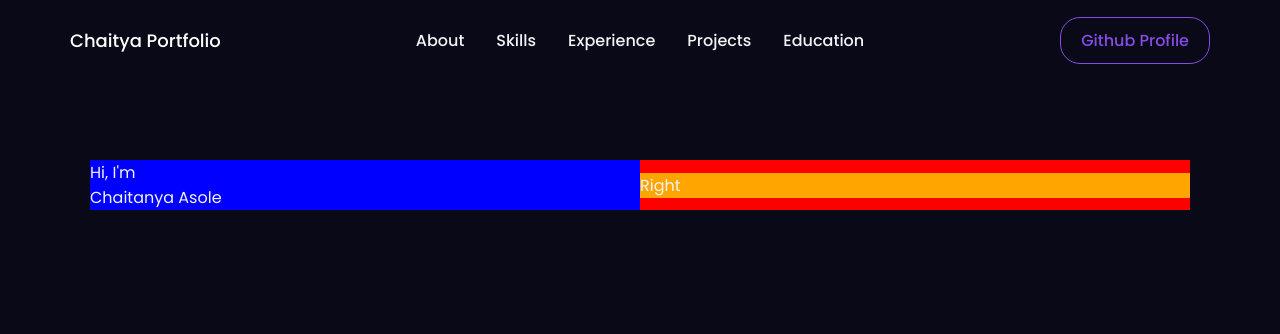
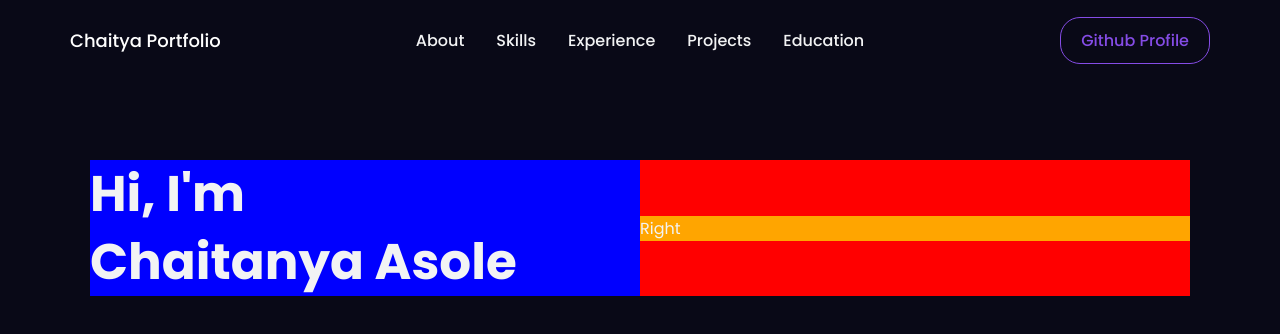
Before and after one commit to Chaitya-007/Portfolio-website-sectional, a React (Create React App) app in the folder 3d-portfolio-website/: page / in a window 1280 px wide. Shown: the top 334 px of the page. Built offline with nearby package versions, Linux system fonts and the light colour scheme.

Commit message:
Styled Title

```diff
--- a/3d-portfolio-website/src/components/sections/Hero.jsx
+++ b/3d-portfolio-website/src/components/sections/Hero.jsx
@@ -67,7 +67,22 @@ const HeroRightContainer = styled.div`
   }
 `;
 
-const Title = styled.div``;
+const Title = styled.div`
+  font-weight: 700;
+  font-size: 50px;
+  color: ${({ theme }) => theme.text_primary};
+  line-height: 68px;
+
+  @media (max-width: 960px) {
+    text-align: center;
+  }
+
+  @media (max-width: 960px) {
+    font-size: 40px;
+    line-height: 48px;
+    margin-bottom: 8px;
+  }
+`;
 
 const Hero = () => {
   return (
```
